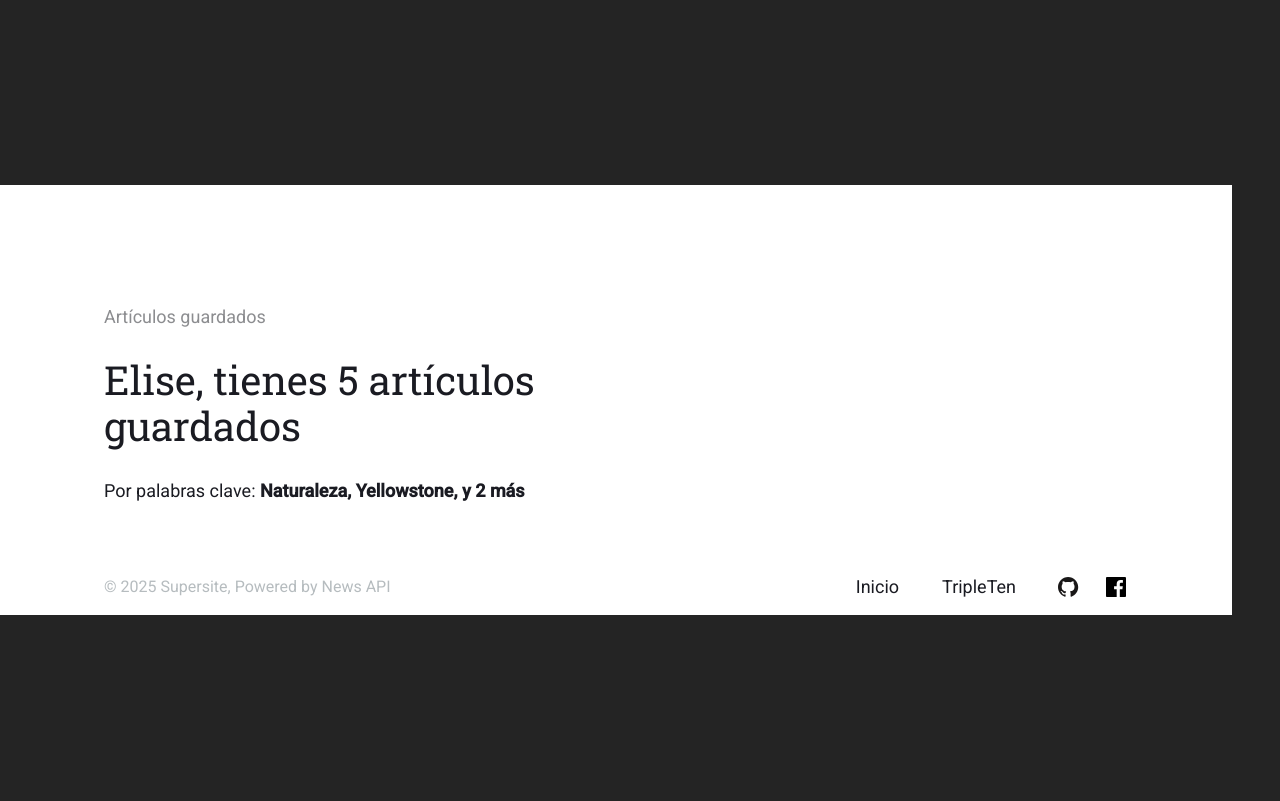
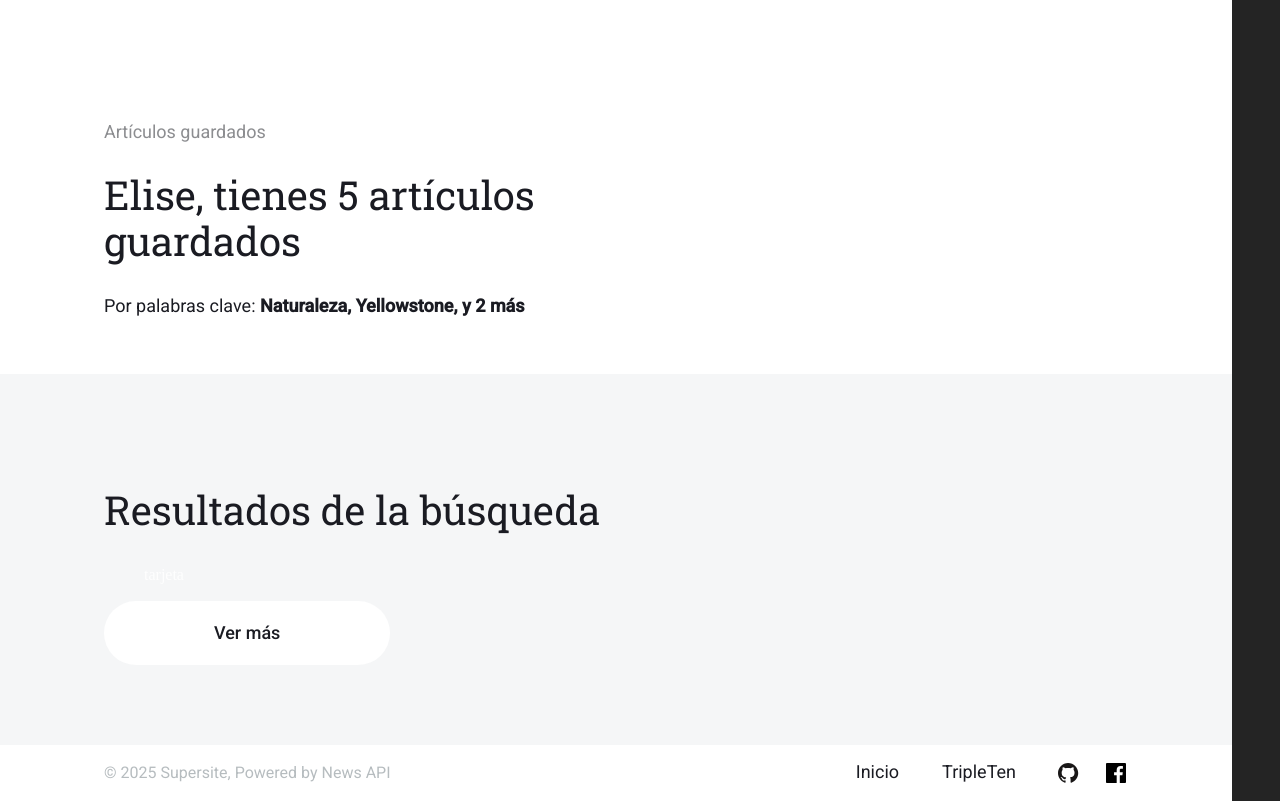
Before and after one commit to tonytrox/newsexplorerproject-frontend, a React (Vite) app: page /saved in a window 1280 px wide. Built offline with nearby package versions, Linux system fonts and the light colour scheme.

Commit message:
create NewsCardList layout component

```diff
--- a/src/components/NewsCardList/NewsCardList.jsx
+++ b/src/components/NewsCardList/NewsCardList.jsx
@@ -0,0 +1,15 @@
+import './newsCardList.css';
+
+function NewsCardList() {
+  return (
+    <section className="news">
+      <div className="news__container">
+        <h2 className="news__title">Resultados de la búsqueda</h2>
+        <ul>tarjeta</ul>
+        <button className="news__button">Ver más</button>
+      </div>
+    </section>
+  );
+}
+
+export default NewsCardList;
--- a/src/components/NewsCardList/newsCardList.css
+++ b/src/components/NewsCardList/newsCardList.css
@@ -0,0 +1,30 @@
+.news {
+  padding: 80px 104px;
+  background: #f5f6f7;
+}
+
+.news__title {
+  color: #1a1b22;
+  font-family: 'Roboto Slab', serif;
+  font-weight: 400;
+  font-size: 40px;
+  line-height: 46px;
+}
+
+.news__button {
+  padding: 20px 110px;
+  font-family: 'Roboto', sans-serif;
+  font-weight: 500;
+  font-size: 18px;
+  line-height: 24px;
+  background: #ffffff;
+  color: #1a1b22;
+  border: none;
+  border-radius: 80px;
+  cursor: pointer;
+  transition: background 0.15s;
+}
+
+.news__button:hover {
+  background: #e8e8e8;
+}
--- a/src/components/SavedNews/SaveNews.jsx
+++ b/src/components/SavedNews/SaveNews.jsx
@@ -1,12 +1,14 @@
 import Footer from '../Footer/Footer';
 import Header from '../Header/Header';
 import SavedNewsHeader from '../SavedNewsHeader/SavedNewsHeader';
+import NewsCardList from '../NewsCardList/NewsCardList';
 
 function SavedNews() {
   return (
     <main className="saved-news">
       {/* <Header /> */}
       <SavedNewsHeader />
+      <NewsCardList />
       <Footer />
     </main>
   );
```
